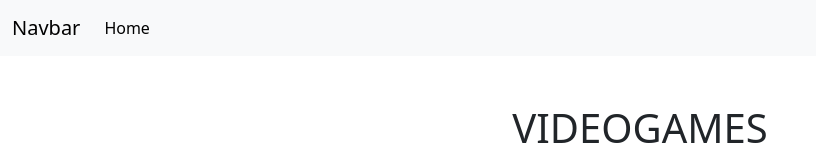
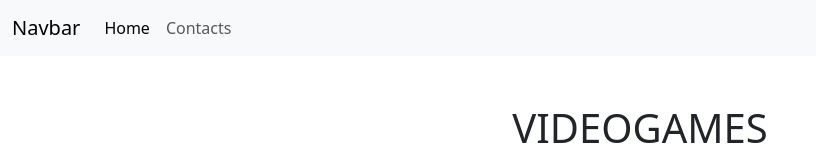
Before and after one commit to GianmariaFatta/vue-dischi, a Vue app: page / in a window 1280 px wide. Shown: the top 160 px of the page, without its empty margins (0-816 px from the left). Built offline with nearby package versions, Linux system fonts and the light colour scheme.

Commit message:
Added contacts router-link

```diff
--- a/src/components/AppHeader.vue
+++ b/src/components/AppHeader.vue
@@ -1,6 +1,6 @@
 <script>
 export default {
-    name: 'AppHeader',
+  name: "AppHeader",
 };
 </script>
 
@@ -8,16 +8,28 @@
   <nav class="navbar navbar-expand-lg bg-body-tertiary">
     <div class="container-fluid">
       <a class="navbar-brand" href="#">Navbar</a>
-            <button class="navbar-toggler" type="button" data-bs-toggle="collapse" data-bs-target="#navbarNav"
-                aria-controls="navbarNav" aria-expanded="false" aria-label="Toggle navigation">
+      <button
+        class="navbar-toggler"
+        type="button"
+        data-bs-toggle="collapse"
+        data-bs-target="#navbarNav"
+        aria-controls="navbarNav"
+        aria-expanded="false"
+        aria-label="Toggle navigation">
         <span class="navbar-toggler-icon"></span>
       </button>
       <div class="collapse navbar-collapse" id="navbarNav">
         <ul class="navbar-nav">
           <li class="nav-item">
-                        <router-link class="nav-link " :to="{ name: 'home' }">Home</router-link>
+            <router-link class="nav-link" :to="{ name: 'home' }"
+              >Home</router-link
+            >
           </li>
-
+          <li class="nav-item">
+            <router-link class="nav-link" :to="{ name: 'contact' }"
+              >Contacts</router-link
+            >
+          </li>
         </ul>
       </div>
     </div>
```
Lines whose indentation alone changed are shown as unchanged.
